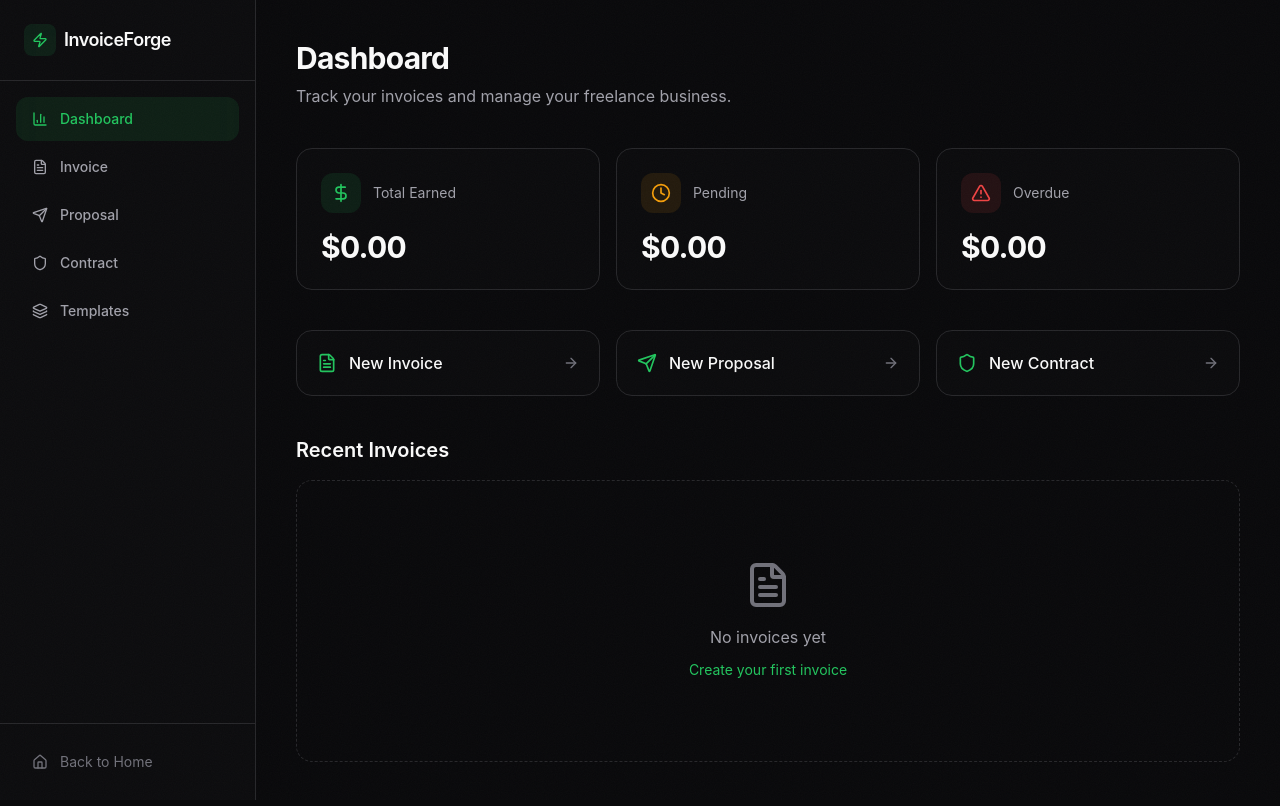
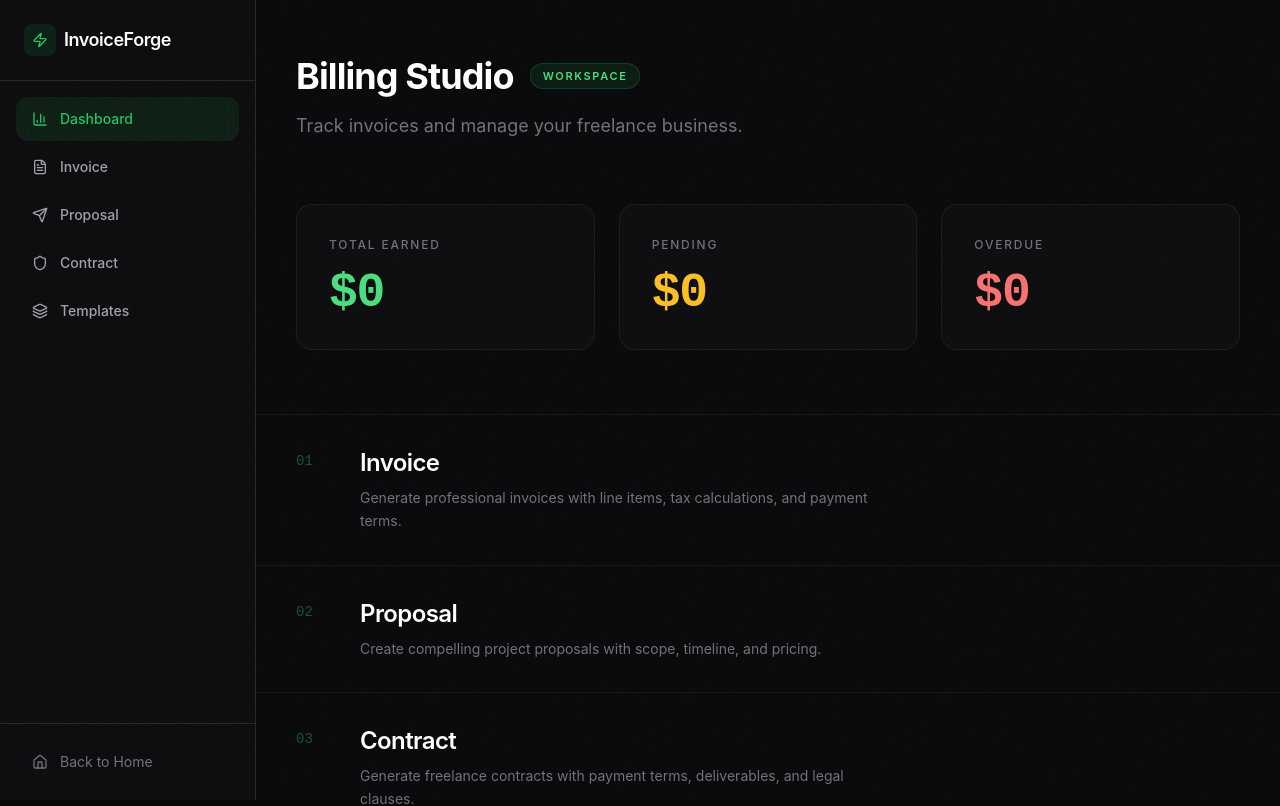
Before and after one commit to kalavathiramarao76-ui/invoiceforge-ai, a Next.js app: page /app in a window 1280 px wide. Shown: the top 806 px of the page. Built offline with nearby package versions, Linux system fonts and the light colour scheme.

Commit message:
Apple-quality app dashboard: Billing Studio, massive stats

```diff
--- a/src/app/app/page.tsx
+++ b/src/app/app/page.tsx
@@ -2,18 +2,35 @@
 
 import { useEffect, useState } from "react";
 import Link from "next/link";
-import {
-  DollarSign,
-  Clock,
-  AlertTriangle,
-  FileText,
-  Send,
-  Shield,
-  ArrowRight,
-  Trash2,
-  CheckCircle,
-} from "lucide-react";
+import { Trash2 } from "lucide-react";
 import { getInvoices, Invoice, deleteInvoice, saveInvoice } from "@/lib/storage";
+
+const tools = [
+  {
+    num: "01",
+    href: "/app/invoice",
+    title: "Invoice",
+    desc: "Generate professional invoices with line items, tax calculations, and payment terms.",
+  },
+  {
+    num: "02",
+    href: "/app/proposal",
+    title: "Proposal",
+    desc: "Create compelling project proposals with scope, timeline, and pricing.",
+  },
+  {
+    num: "03",
+    href: "/app/contract",
+    title: "Contract",
+    desc: "Generate freelance contracts with payment terms, deliverables, and legal clauses.",
+  },
+  {
+    num: "04",
+    href: "/app/templates",
+    title: "Templates",
+    desc: "Save and reuse your best-performing document templates.",
+  },
+];
 
 export default function Dashboard() {
   const [invoices, setInvoices] = useState<Invoice[]>([]);
@@ -48,127 +65,155 @@ export default function Dashboard() {
   };
 
   const statusColor = {
-    paid: "text-accent bg-accent/10",
-    pending: "text-warning bg-warning/10",
-    overdue: "text-danger bg-danger/10",
+    paid: "text-green-400 bg-green-500/10 border-green-500/20",
+    pending: "text-amber-400 bg-amber-500/10 border-amber-500/20",
+    overdue: "text-red-400 bg-red-500/10 border-red-500/20",
   };
 
   if (!mounted) return null;
 
   return (
-    <div className="p-6 lg:p-10 max-w-6xl mx-auto">
-      <div className="mb-10">
-        <h1 className="text-3xl font-bold tracking-tight mb-2">Dashboard</h1>
-        <p className="text-textMuted">
-          Track your invoices and manage your freelance business.
+    <div className="p-6 lg:p-10 max-w-5xl mx-auto">
+      {/* Header */}
+      <div className="mb-16 pt-4">
+        <div className="flex items-center gap-4 mb-4">
+          <h1 className="text-4xl font-bold tracking-tight text-white">
+            Billing Studio
+          </h1>
+          <span className="px-3 py-1 rounded-full bg-green-500/10 border border-green-500/20 text-green-400 text-[11px] font-semibold tracking-[0.15em] uppercase">
+            Workspace
+          </span>
+        </div>
+        <p className="text-zinc-500 text-lg max-w-xl">
+          Track invoices and manage your freelance business.
         </p>
       </div>
 
-      {/* Stats */}
-      <div className="grid grid-cols-1 sm:grid-cols-3 gap-4 mb-10">
-        <div className="p-6 rounded-2xl border border-border bg-surface/30">
-          <div className="flex items-center gap-3 mb-4">
-            <div className="w-10 h-10 rounded-xl bg-accent/10 flex items-center justify-center">
-              <DollarSign className="w-5 h-5 text-accent" />
-            </div>
-            <span className="text-textMuted text-sm">Total Earned</span>
-          </div>
-          <div className="text-3xl font-bold tracking-tight">
-            ${totalEarned.toLocaleString("en-US", { minimumFractionDigits: 2 })}
-          </div>
+      {/* Stats — massive mono numbers */}
+      <div className="grid grid-cols-1 sm:grid-cols-3 gap-6 mb-16">
+        <div className="p-8 rounded-2xl border border-white/[0.06] bg-white/[0.02]">
+          <p className="text-zinc-500 text-xs font-medium tracking-[0.15em] uppercase mb-4">
+            Total Earned
+          </p>
+          <p className="text-5xl font-mono font-bold tracking-tight text-green-400 tabular-nums">
+            ${totalEarned.toLocaleString("en-US", { minimumFractionDigits: 0 })}
+          </p>
         </div>
-        <div className="p-6 rounded-2xl border border-border bg-surface/30">
-          <div className="flex items-center gap-3 mb-4">
-            <div className="w-10 h-10 rounded-xl bg-warning/10 flex items-center justify-center">
-              <Clock className="w-5 h-5 text-warning" />
-            </div>
-            <span className="text-textMuted text-sm">Pending</span>
-          </div>
-          <div className="text-3xl font-bold tracking-tight">
-            ${pending.toLocaleString("en-US", { minimumFractionDigits: 2 })}
-          </div>
+        <div className="p-8 rounded-2xl border border-white/[0.06] bg-white/[0.02]">
+          <p className="text-zinc-500 text-xs font-medium tracking-[0.15em] uppercase mb-4">
+            Pending
+          </p>
+          <p className="text-5xl font-mono font-bold tracking-tight text-amber-400 tabular-nums">
+            ${pending.toLocaleString("en-US", { minimumFractionDigits: 0 })}
+          </p>
         </div>
-        <div className="p-6 rounded-2xl border border-border bg-surface/30">
-          <div className="flex items-center gap-3 mb-4">
-            <div className="w-10 h-10 rounded-xl bg-danger/10 flex items-center justify-center">
-              <AlertTriangle className="w-5 h-5 text-danger" />
-            </div>
-            <span className="text-textMuted text-sm">Overdue</span>
-          </div>
-          <div className="text-3xl font-bold tracking-tight">
-            ${overdue.toLocaleString("en-US", { minimumFractionDigits: 2 })}
-          </div>
+        <div className="p-8 rounded-2xl border border-white/[0.06] bg-white/[0.02]">
+          <p className="text-zinc-500 text-xs font-medium tracking-[0.15em] uppercase mb-4">
+            Overdue
+          </p>
+          <p className="text-5xl font-mono font-bold tracking-tight text-red-400 tabular-nums">
+            ${overdue.toLocaleString("en-US", { minimumFractionDigits: 0 })}
+          </p>
         </div>
       </div>
 
-      {/* Quick actions */}
-      <div className="grid grid-cols-1 sm:grid-cols-3 gap-4 mb-10">
-        {[
-          { href: "/app/invoice", icon: FileText, label: "New Invoice", color: "accent" },
-          { href: "/app/proposal", icon: Send, label: "New Proposal", color: "accent" },
-          { href: "/app/contract", icon: Shield, label: "New Contract", color: "accent" },
-        ].map((action) => (
+      {/* Tool rows */}
+      <div className="space-y-0 mb-16">
+        {tools.map((tool, i) => (
           <Link
-            key={action.href}
-            href={action.href}
-            className="flex items-center justify-between p-5 rounded-2xl border border-border bg-surface/30 card-hover group"
+            key={i}
+            href={tool.href}
+            className="group flex items-start gap-8 py-8 border-t border-white/[0.06] last:border-b hover:bg-white/[0.01] transition-colors -mx-6 px-6 lg:-mx-10 lg:px-10"
           >
-            <div className="flex items-center gap-3">
-              <action.icon className="w-5 h-5 text-accent" />
-              <span className="font-medium">{action.label}</span>
+            {/* Number */}
+            <span className="font-mono text-sm text-green-500/40 pt-1 shrink-0 w-8 tabular-nums">
+              {tool.num}
+            </span>
+
+            {/* Content */}
+            <div className="flex-1 min-w-0">
+              <h3 className="text-2xl font-semibold tracking-tight text-white group-hover:text-green-400 transition-colors mb-2">
+                {tool.title}
+              </h3>
+              <p className="text-zinc-500 text-sm leading-relaxed max-w-lg">
+                {tool.desc}
+              </p>
             </div>
-            <ArrowRight className="w-4 h-4 text-textDim group-hover:text-accent transition-colors" />
+
+            {/* Arrow */}
+            <div className="pt-2 shrink-0 opacity-0 group-hover:opacity-100 transition-opacity">
+              <svg
+                className="w-5 h-5 text-green-400"
+                fill="none"
+                viewBox="0 0 24 24"
+                stroke="currentColor"
+                strokeWidth={1.5}
+              >
+                <path
+                  strokeLinecap="round"
+                  strokeLinejoin="round"
+                  d="M13.5 4.5L21 12m0 0l-7.5 7.5M21 12H3"
+                />
+              </svg>
+            </div>
           </Link>
         ))}
       </div>
 
-      {/* Invoice list */}
+      {/* Recent Invoices */}
       <div>
-        <h2 className="text-xl font-semibold mb-4">Recent Invoices</h2>
+        <h2 className="text-sm font-medium tracking-[0.15em] uppercase text-zinc-500 mb-6">
+          Recent Invoices
+        </h2>
         {invoices.length === 0 ? (
-          <div className="text-center py-20 border border-dashed border-border rounded-2xl">
-            <FileText className="w-12 h-12 text-textDim mx-auto mb-4" />
-            <p className="text-textMuted mb-2">No invoices yet</p>
+          <div className="text-center py-20 border border-dashed border-white/[0.06] rounded-2xl">
+            <p className="text-zinc-600 mb-2">No invoices yet</p>
             <Link
               href="/app/invoice"
-              className="text-accent hover:underline text-sm"
+              className="text-green-400 hover:text-green-300 text-sm transition-colors"
             >
               Create your first invoice
             </Link>
           </div>
         ) : (
-          <div className="space-y-3">
+          <div className="space-y-2">
             {invoices.map((inv) => (
               <div
                 key={inv.id}
-                className="flex items-center justify-between p-5 rounded-2xl border border-border bg-surface/30 card-hover"
+                className="flex items-center justify-between py-5 px-6 -mx-6 rounded-xl hover:bg-white/[0.01] transition-colors"
               >
                 <div className="flex-1 min-w-0">
                   <div className="flex items-center gap-3 mb-1">
-                    <span className="font-medium truncate">
+                    <span className="font-medium text-white truncate">
                       {inv.clientName}
                     </span>
-                    <span className="text-textDim text-xs font-mono">
+                    <span className="text-zinc-600 text-xs font-mono">
                       {inv.invoiceNumber}
                     </span>
                   </div>
-                  <div className="text-textDim text-sm">
+                  <div className="text-zinc-600 text-sm">
                     {new Date(inv.createdAt).toLocaleDateString()}
                   </div>
                 </div>
                 <div className="flex items-center gap-4">
-                  <span className="text-lg font-semibold">
+                  <span className="text-lg font-mono font-semibold text-white tabular-nums">
                     ${inv.total.toLocaleString("en-US", { minimumFractionDigits: 2 })}
                   </span>
                   <button
-                    onClick={() => cycleStatus(inv)}
-                    className={`px-3 py-1 rounded-full text-xs font-medium capitalize ${statusColor[inv.status]}`}
+                    onClick={(e) => {
+                      e.preventDefault();
+                      cycleStatus(inv);
+                    }}
+                    className={`px-3 py-1 rounded-full text-[11px] font-medium capitalize border ${statusColor[inv.status]}`}
                   >
                     {inv.status}
                   </button>
                   <button
-                    onClick={() => handleDelete(inv.id)}
-                    className="p-2 rounded-lg text-textDim hover:text-danger hover:bg-danger/10 transition-colors"
+                    onClick={(e) => {
+                      e.preventDefault();
+                      handleDelete(inv.id);
+                    }}
+                    className="p-2 rounded-lg text-zinc-600 hover:text-red-400 hover:bg-red-500/10 transition-colors"
                   >
                     <Trash2 className="w-4 h-4" />
                   </button>
```
